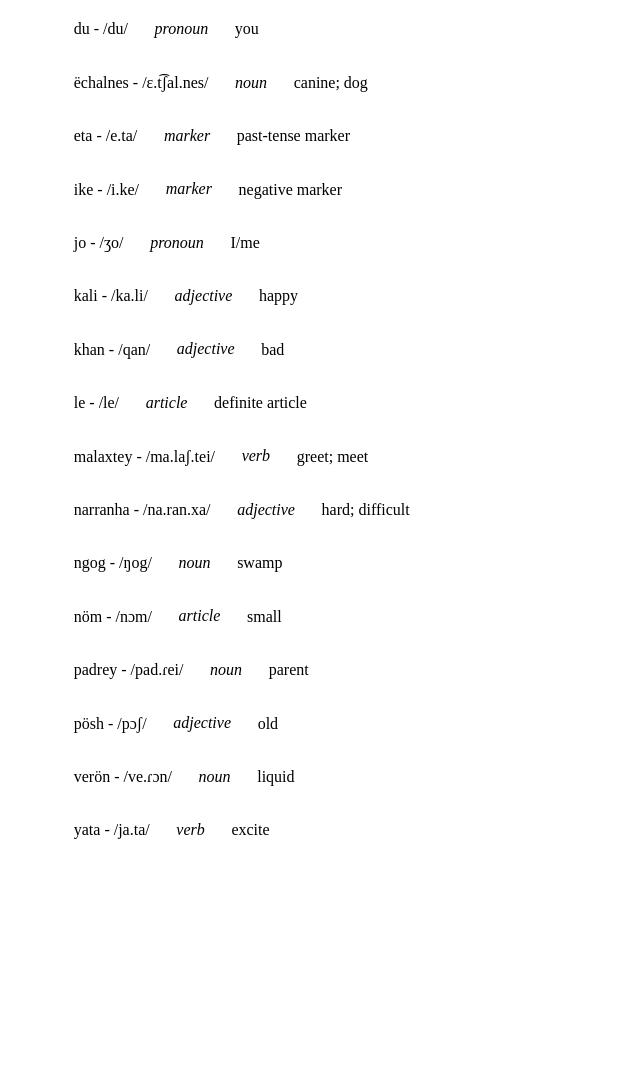
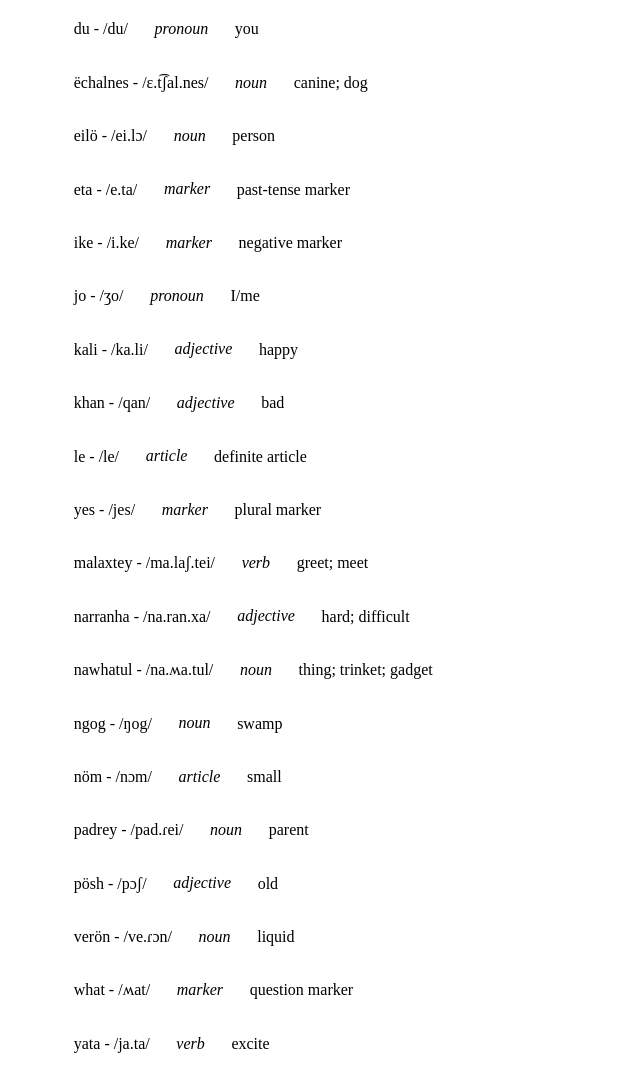
Before and after one commit to CaptainYulef/Barposh, a plain HTML site: page index.html in a window 1280 px wide. Shown: the part 1310-2401 px from the top of the page, without its empty margins (0-640 px from the left). Before the commit the page ends 2197 px from the top, so only its background shows below. Drawn offline with Linux system fonts and the light colour scheme.

Commit message:
Update index.html

```diff
--- a/index.html
+++ b/index.html
@@ -259,18 +259,22 @@
  <p>diz - /diz/ <i>noun</i> alien</p>
  <p>du - /du/ <i>pronoun</i> you</p>
  <p>ëchalnes - /ɛ.t͡ʃal.nes/ <i>noun</i> canine; dog</p>
+   <p>eilö - /ei.lɔ/ <i>noun</i> person</p>
   <p>eta - /e.ta/ <i>marker</i> past-tense marker</p>
   <p>ike - /i.ke/ <i>marker</i> negative marker</p>
  <p>jo - /ʒo/ <i>pronoun</i> I/me</p>
  <p>kali - /ka.li/ <i>adjective</i> happy</p>
  <p>khan - /qan/ <i>adjective</i> bad</p>
   <p>le - /le/ <i>article</i> definite article</p>
+   <p>yes - /jes/ <i>marker</i> plural marker</p>
  <p>malaxtey - /ma.laʃ.tei/ <i>verb</i> greet; meet</p>
  <p>narranha - /na.ran.xa/ <i>adjective</i> hard; difficult</p>
+<p>nawhatul - /na.ʍa.tul/ <i>noun</i> thing; trinket; gadget</p>
  <p>ngog - /ŋog/ <i>noun</i> swamp</p>
   <p>nöm - /nɔm/ <i>article</i> small</p>
   <p>padrey - /pad.ɾei/ <i>noun</i> parent</p>
  <p>pösh - /pɔʃ/ <i>adjective</i> old</p>
  <p>verön - /ve.ɾɔn/ <i>noun</i> liquid</p>
+  <p>what - /ʍat/ <i>marker</i> question marker</p>
  <p>yata - /ja.ta/ <i>verb</i> excite</p>
 </body>
```
